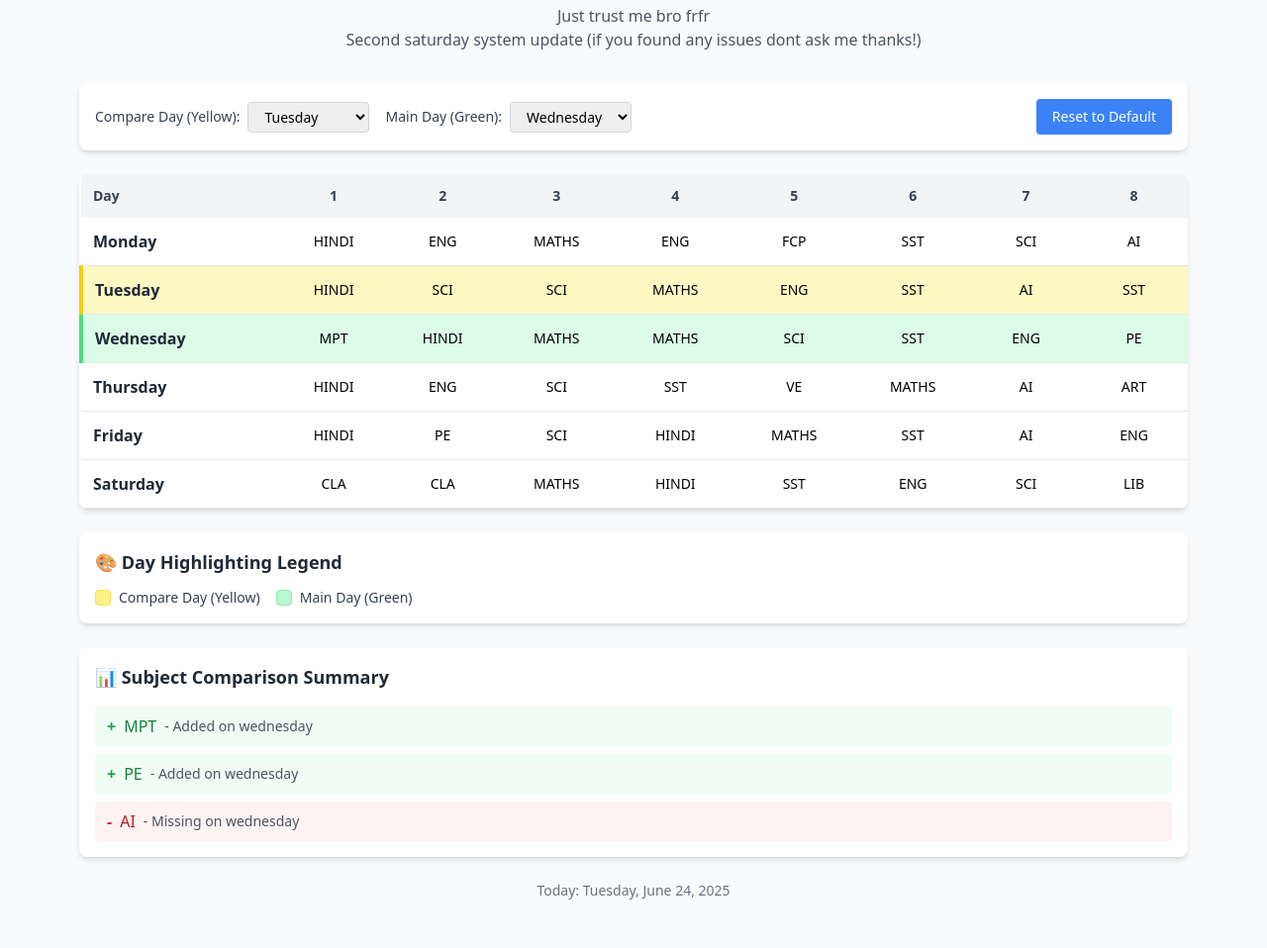
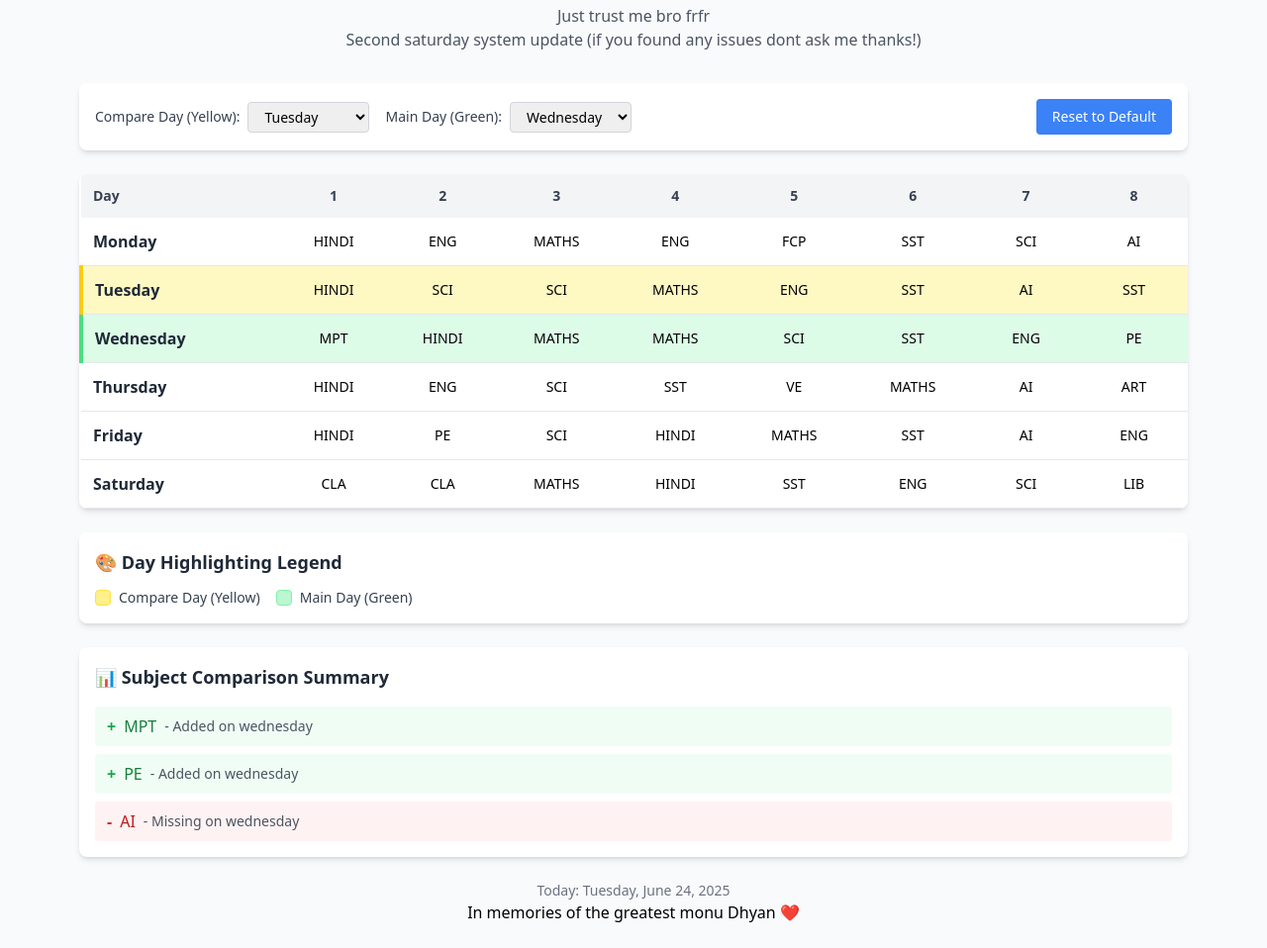
Before and after one commit to Sobble2546/9C-very-smart-timetable, a plain HTML site: page index.html in a window 1280 px wide. Shown: the part 64-1022 px from the top of the page at 99% size. Before the commit the page ends 998 px from the top, so only its background shows below. Drawn offline with nearby package versions, Linux system fonts and the light colour scheme.

Commit message:
Tribute to monu

```diff
--- a/index.html
+++ b/index.html
@@ -101,6 +101,7 @@
             <p class="text-sm text-gray-500" id="currentDayInfo">
                 <!-- Current day information will be populated by JavaScript -->
             </p>
+            <p>In memories of the greatest monu Dhyan ❤️</p>
         </div>
     </div>
 
```
